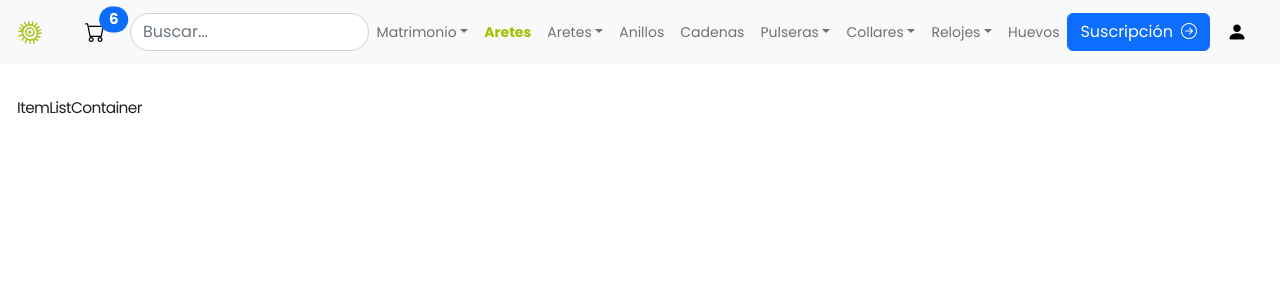
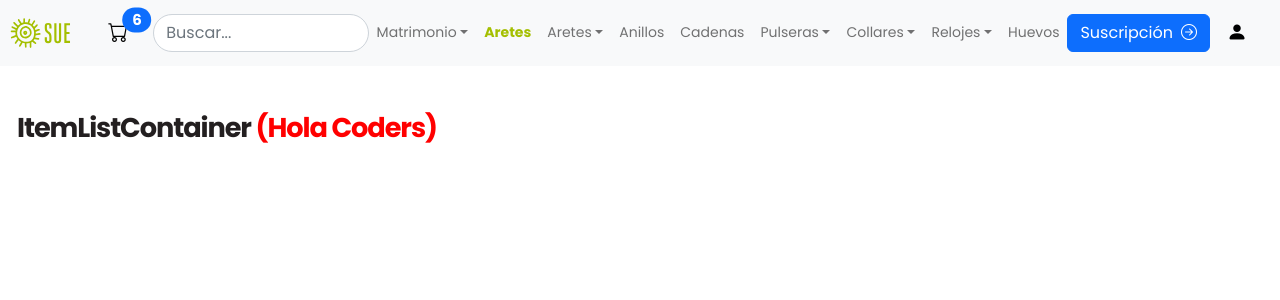
Before and after one commit to palomosdepapel/MyApp-HuertasDonatoseg, a React (Create React App) app: page / in a window 1280 px wide. Shown: the top 300 px of the page. Built offline with nearby package versions, Linux system fonts and the light colour scheme.

Commit message:
Ajuste item list container

```diff
--- a/src/App.js
+++ b/src/App.js
@@ -88,10 +88,12 @@ function App() {
         <Navbar />
       </header>
       <main className='App-main mt-5 pt-5'>
-        <div className="container">
+        <div className="container pt-3">
           <div className="row">
             <div className="col-12">
-              <ItemListContainer/>
+              <ItemListContainer
+                mensaje="Hola Coders"
+              />
             </div>
           </div>
         </div>
--- a/src/components/ItemListContainer/ItemListContainer.css
+++ b/src/components/ItemListContainer/ItemListContainer.css
@@ -0,0 +1 @@
+h1 span {color: red}
--- a/src/components/ItemListContainer/ItemListContainer.js
+++ b/src/components/ItemListContainer/ItemListContainer.js
@@ -1,9 +1,10 @@
 import React from 'react'
 
-const ItemListContainer = () => {
+const ItemListContainer = (props) => {
+  const {mensaje} = props; // es un objeto
   return (
     <div>
-        <p>ItemListContainer</p>
+        <h1>ItemListContainer <span>({mensaje})</span></h1>
     </div>
   )
 }
--- a/src/components/Navbar/Navbar.css
+++ b/src/components/Navbar/Navbar.css
@@ -1,5 +1,5 @@
 .App-logo{
-  width: 48px;
+  width: 75px;
 }
 
 .navbar-toggler:focus {
```
Also changed, not shown: src/components/Navbar/logo.svg.
